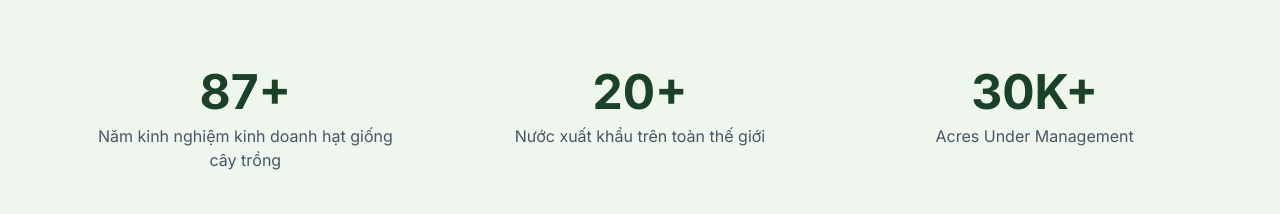
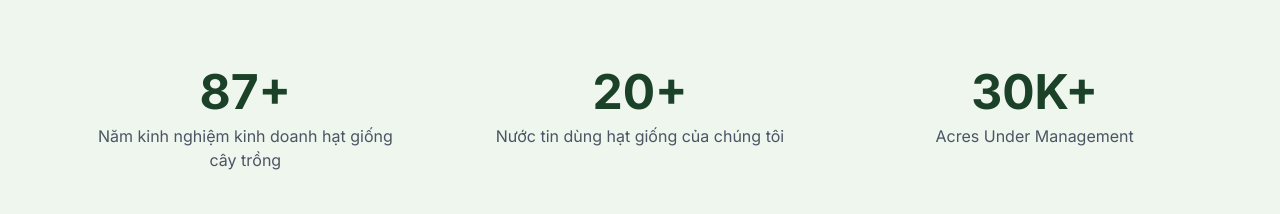
Before and after one commit to Nerfkevin/harvest-horizon-vista, a React (Vite) app: page / in a window 1280 px wide. Shown: the part 1240-1454 px from the top of the page. Built offline with nearby package versions, Linux system fonts and the light colour scheme.

Commit message:
Visual edit in Lovable
Edited UI in Lovable

```diff
--- a/src/components/AboutSection.tsx
+++ b/src/components/AboutSection.tsx
@@ -31,7 +31,7 @@ const AboutSection = () => {
           animationDelay: '0.2s'
         }}>
             <div className="text-agri-green-dark text-5xl font-bold">20+</div>
-            <p className="text-gray-600 mt-2">Nước xuất khẩu trên toàn thế giới</p>
+            <p className="text-gray-600 mt-2">Nước tin dùng hạt giống của chúng tôi</p>
           </div>
           <div className="bg-agri-cream p-6 rounded-lg text-center reveal-animation" style={{
           animationDelay: '0.4s'
```
